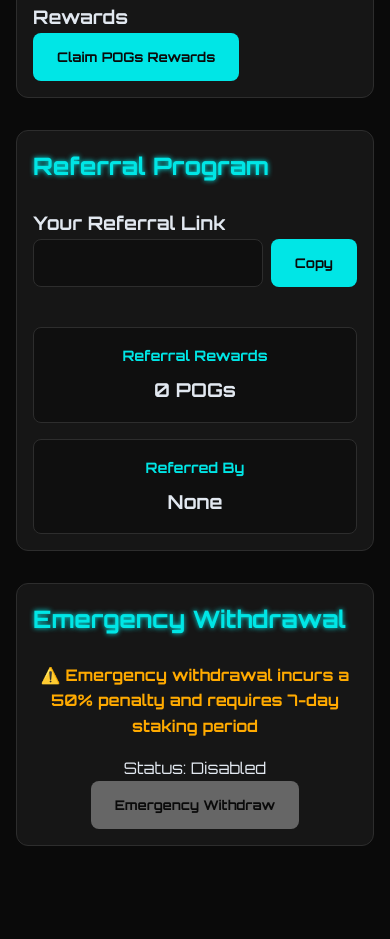
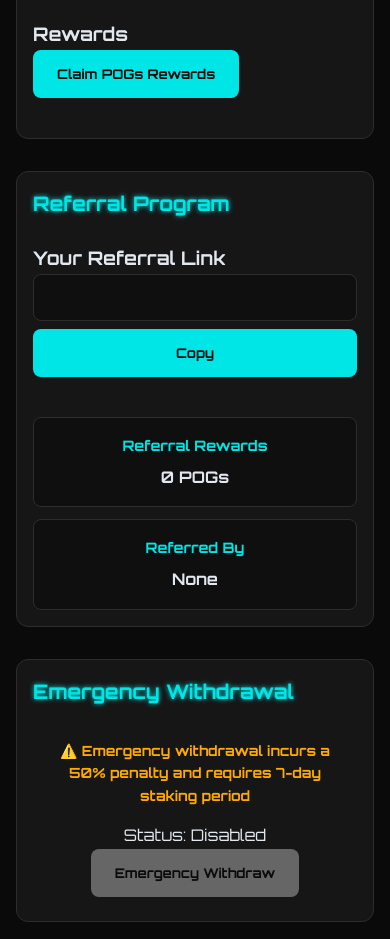
Before and after one commit to LandoCrissian/Y2K-Staking-DApp, a plain HTML site: page index.html in a window 390 px wide. Shown: the part 1058-1997 px from the top of the page. Before the commit the page ends 1968 px from the top, so only its background shows below. Drawn offline with Linux system fonts and the light colour scheme; a script that the page names is missing.

Commit message:
Update style.css

```diff
--- a/style.css
+++ b/style.css
@@ -350,6 +350,74 @@ button:disabled {
         padding: 1rem;
     }
 
-    .info-grid,
+        .info-grid,
     .action-grid,
-    .referral-stats
+    .referral-stats {
+        gap: 0.75rem;
+    }
+
+    .modal-content {
+        width: 95%;
+        padding: 1.5rem;
+        margin: 1rem;
+    }
+
+    input[type="number"],
+    input[type="text"] {
+        font-size: 16px;
+        padding: 0.875rem;
+    }
+
+    .stake-container,
+    .unstake-container,
+    .rewards-container {
+        margin-bottom: 1.5rem;
+    }
+
+    .loading-overlay {
+        padding: 1rem;
+    }
+
+    .info-item p {
+        font-size: 1rem;
+    }
+
+    .emergency-info {
+        padding: 0.5rem;
+    }
+
+    .warning {
+        font-size: 0.875rem;
+    }
+
+    .card h2 {
+        font-size: 1.25rem;
+    }
+
+    .referral-link input {
+        font-size: 0.875rem;
+    }
+
+    .link-container {
+        flex-direction: column;
+    }
+
+    .link-container button {
+        width: 100%;
+    }
+
+    .modal-content h3 {
+        font-size: 1.25rem;
+    }
+
+    .loading-spinner {
+        width: 40px;
+        height: 40px;
+        border-width: 3px;
+    }
+
+    #loadingMessage {
+        font-size: 0.875rem;
+        margin-top: 1rem;
+    }
+}
```
